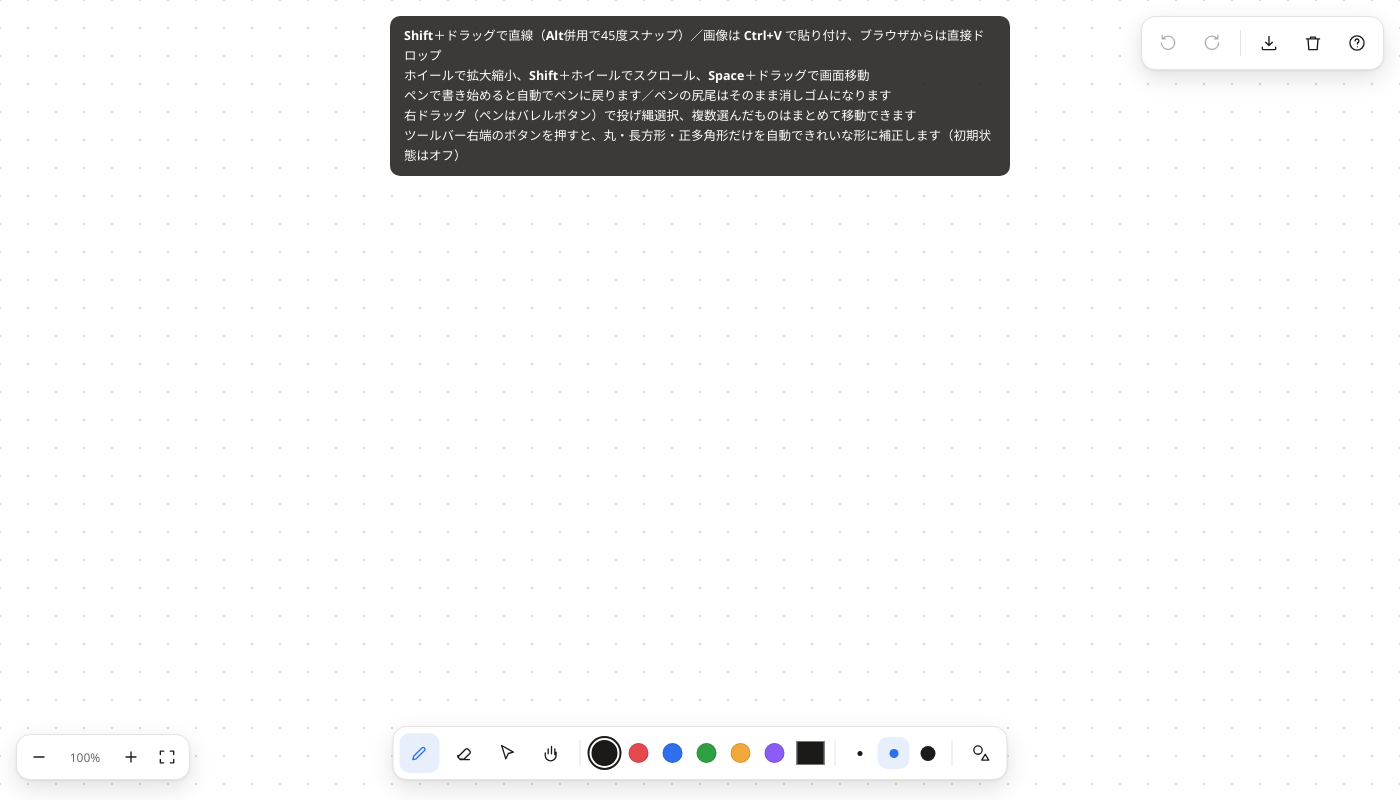
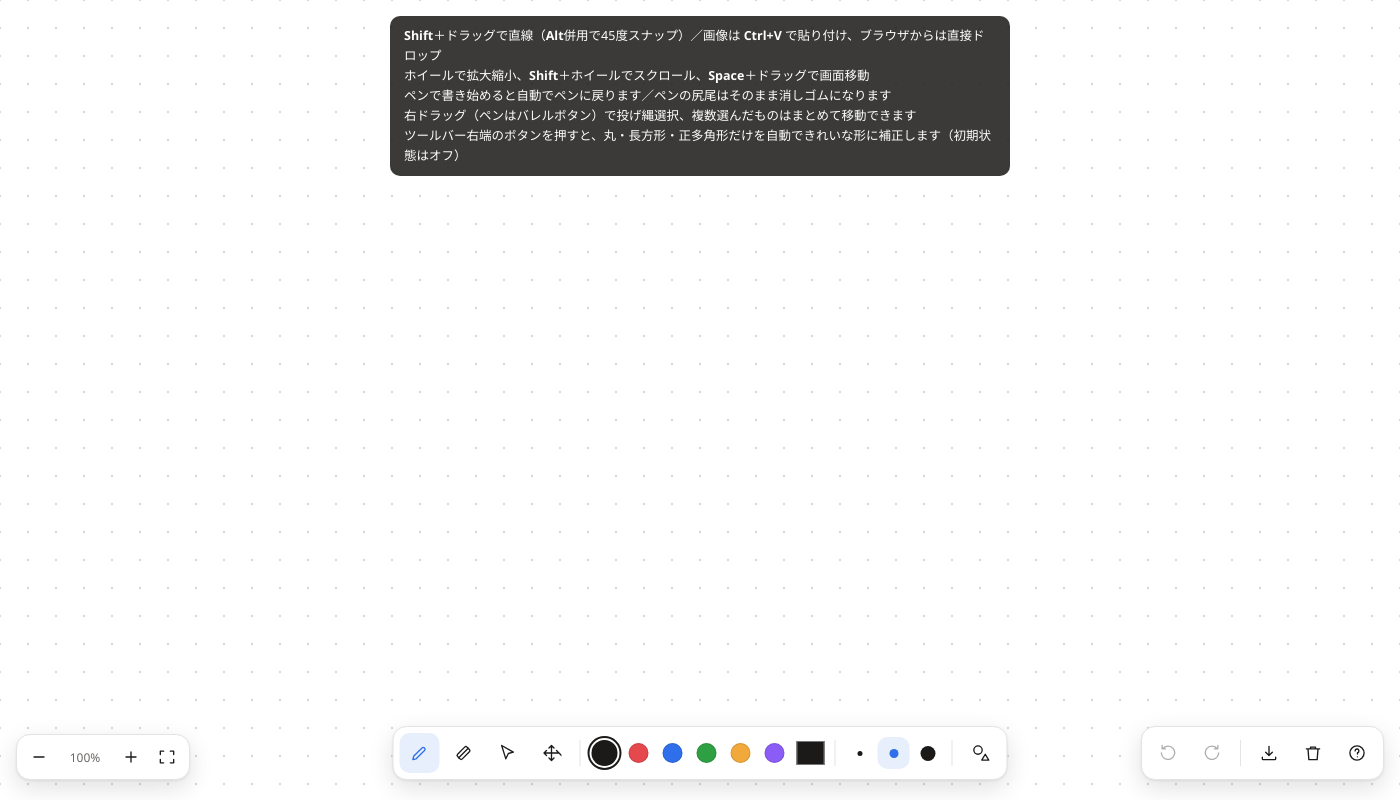
Before and after one commit to YutoNiki/OpenPanet, an Electron app: page whiteboard.html in a window 1400 px wide. Drawn offline with Linux system fonts and the light colour scheme.

Commit message:
Clearer eraser/pan icons; move undo/save/clear bar to bottom-right
- Eraser icon: swap the organic blob shape for a simple rotated
  two-tone rectangle (a plain eraser block), easier to read at
  20px.
- Pan tool icon: replace the abstract hand/fingers glyph with a
  standard 4-arrow move cross.
- #top (undo, redo, save, clear, help) moves from top-right to
  bottom-right, alongside the other toolbars.

```diff
--- a/whiteboard.html
+++ b/whiteboard.html
@@ -31,7 +31,7 @@
   .bar{position:fixed;display:flex;align-items:center;gap:4px;background:var(--surface);
     border:1px solid var(--line);border-radius:var(--radius);box-shadow:var(--shadow);padding:6px}
   #tools{left:50%;bottom:20px;transform:translateX(-50%)}
-  #top{right:16px;top:16px}
+  #top{right:16px;bottom:20px}
   #zoom{left:16px;bottom:20px;font-variant-numeric:tabular-nums}
 
   button{appearance:none;background:none;border:0;border-radius:10px;padding:0;
@@ -78,11 +78,11 @@
   <button id="t-pen" data-tool="pen" title="ペン (P)" aria-pressed="true">
     <svg viewBox="0 0 24 24"><path d="M4 20l4-1 10-10a2.1 2.1 0 0 0-3-3L5 16l-1 4z"/></svg></button>
   <button id="t-eraser" data-tool="eraser" title="消しゴム (E)" aria-pressed="false">
-    <svg viewBox="0 0 24 24"><path d="M8 20h11M5.5 16.5l9-9a2 2 0 0 1 3 0l2 2a2 2 0 0 1 0 3l-7 7H8l-2.5-2.5a1.4 1.4 0 0 1 0-2z"/></svg></button>
+    <svg viewBox="0 0 24 24"><g transform="rotate(-45 12 12)"><rect x="4" y="8" width="16" height="8" rx="2"/><line x1="4" y1="12" x2="20" y2="12"/></g></svg></button>
   <button id="t-select" data-tool="select" title="選択 (V)" aria-pressed="false">
     <svg viewBox="0 0 24 24"><path d="M5 3l14 8-6 1.6L10 19z"/></svg></button>
   <button id="t-pan" data-tool="pan" title="移動 (H / Space)" aria-pressed="false">
-    <svg viewBox="0 0 24 24"><path d="M12 4v9M8 7v6M16 7v7M4.5 12v3a6.5 6.5 0 0 0 13 0v-4"/></svg></button>
+    <svg viewBox="0 0 24 24"><path d="M12 3v18M3 12h18M12 3l-3 3M12 3l3 3M12 21l-3-3M12 21l3-3M3 12l3-3M3 12l3 3M21 12l-3-3M21 12l3 3"/></svg></button>
   <span class="sep"></span>
   <div class="swatches" id="swatches"></div>
   <input type="color" id="custom" value="#1b1a19" title="任意の色">
```
